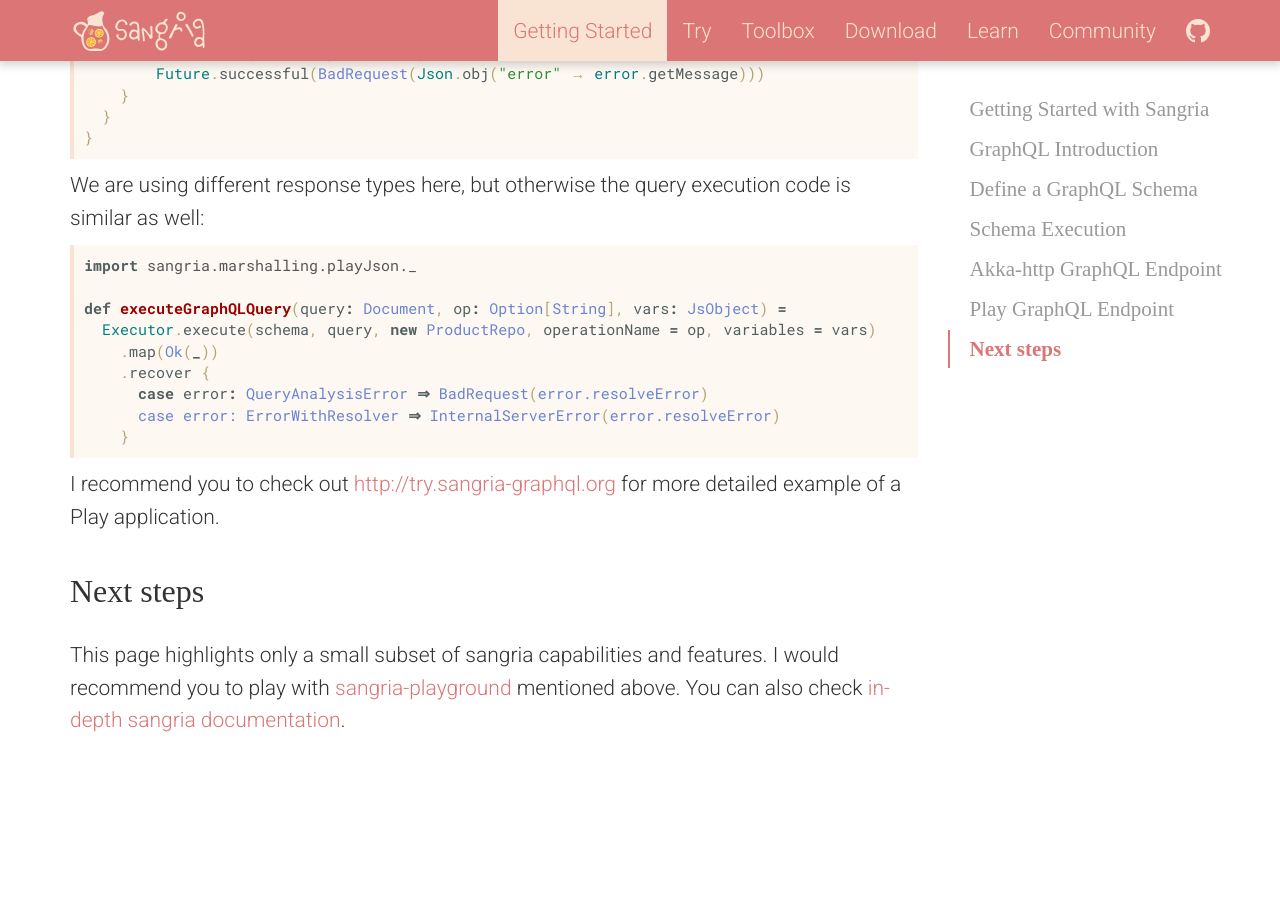
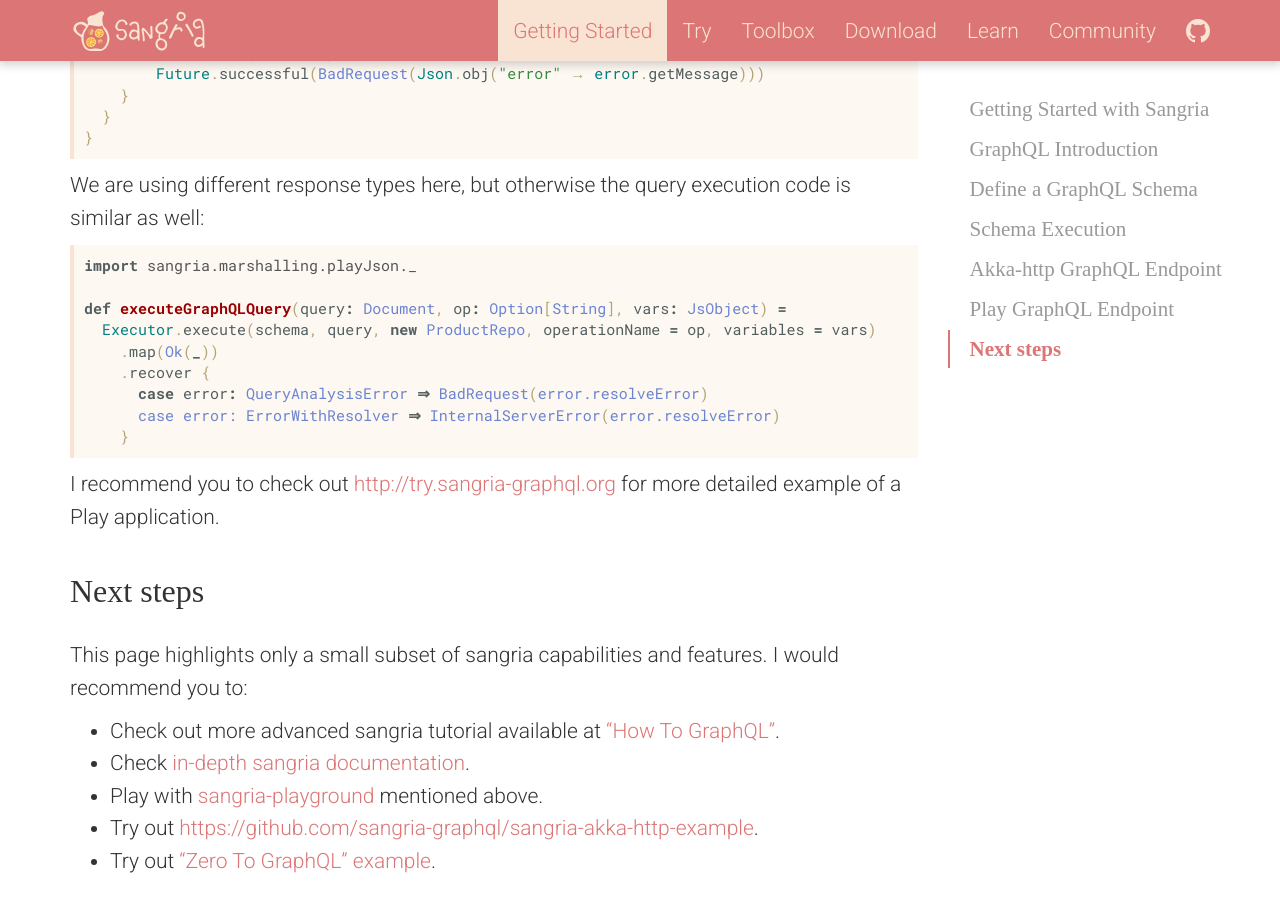
Before and after one commit to sangria-graphql/sangria-graphql.github.io, a Jekyll site: the page built from getting-started.md, in a window 1280 px wide and 900 px high, scrolled down 14028 px. Built offline with Jekyll 4.4.1, drawn with Linux system fonts in a browser that asks for light colours; before the commit the page ends 14787 px from its top, so only the background shows below that.

Commit message:
Added more learning resources

```diff
--- a/getting-started.md
+++ b/getting-started.md
@@ -502,5 +502,10 @@ I recommend you to check out [{{site.link.try}}]({{site.link.try}}) for more det
 
 ## Next steps
 
-This page highlights only a small subset of sangria capabilities and features. I would recommend you to play with [sangria-playground]({{site.link.try}}) mentioned above. You can also check
-[in-depth sangria documentation]({{"/learn/" | prepend: site.baseurl}}).
+This page highlights only a small subset of sangria capabilities and features. I would recommend you to:
+
+* Check out more advanced sangria tutorial available at ["How To GraphQL"](https://www.howtographql.com/graphql-scala/0-introduction/).
+* Check [in-depth sangria documentation]({{"/learn/" | prepend: site.baseurl}}).
+* Play with [sangria-playground]({{site.link.try}}) mentioned above.
+* Try out [{{site.link.akka-http-example.github}}]({{site.link.akka-http-example.github}}).
+* Try out ["Zero To GraphQL" example](https://github.com/steveluscher/zero-to-graphql/tree/master/zero-scala).
```
